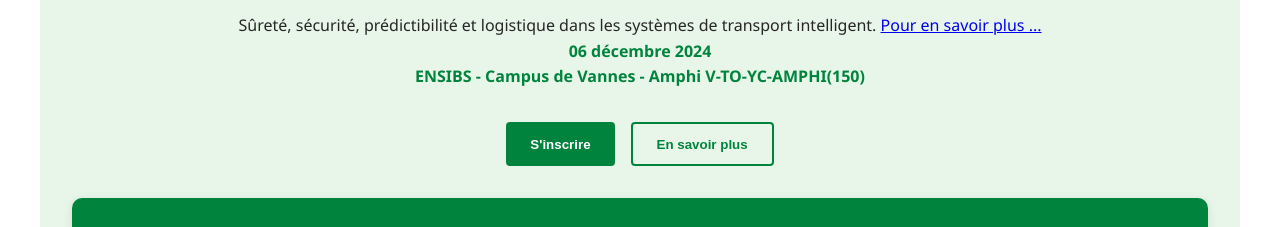
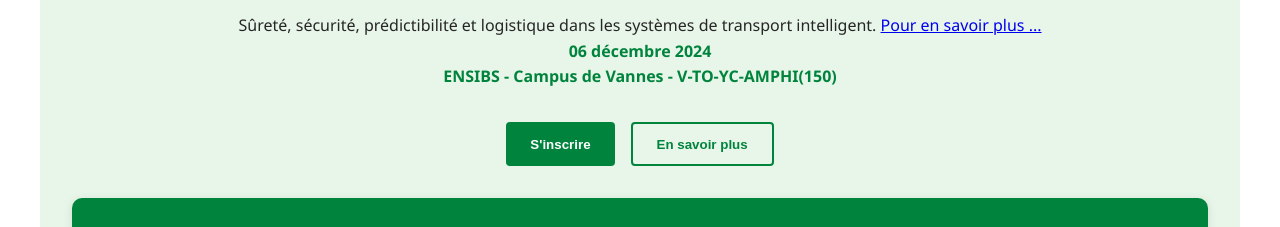
Before and after one commit to split2024/split, a website built with Vite: page index.html in a window 1280 px wide. Shown: the part 211-438 px from the top of the page. Built offline with nearby package versions, Linux system fonts and the light colour scheme.

Commit message:
Ajout ou modification du fichier

```diff
--- a/index.html
+++ b/index.html
@@ -40,7 +40,7 @@
     <main>
         <section id="accueil" class="active">
             <h1>Journée Scientifique - SPLIT 2024 -</h1>
-            <p class="subtitle navigate">Sûreté, sécurité, prédictibilité et logistique dans les systèmes de transport intelligent. <a href="#presentation">Pour en savoir plus ...</a> <br> <span style="color: #00843D; font-weight: bold;">06 décembre 2024 <br> ENSIBS - Campus de Vannes - Amphi V-TO-YC-AMPHI(150)</span></p>
+            <p class="subtitle navigate">Sûreté, sécurité, prédictibilité et logistique dans les systèmes de transport intelligent. <a href="#presentation">Pour en savoir plus ...</a> <br> <span style="color: #00843D; font-weight: bold;">06 décembre 2024 <br> ENSIBS - Campus de Vannes - V-TO-YC-AMPHI(150)</span></p>
 
             <div class="cta-buttons">
                 <button id="inscription-btn" class="primary-btn">S'inscrire</button>
```
